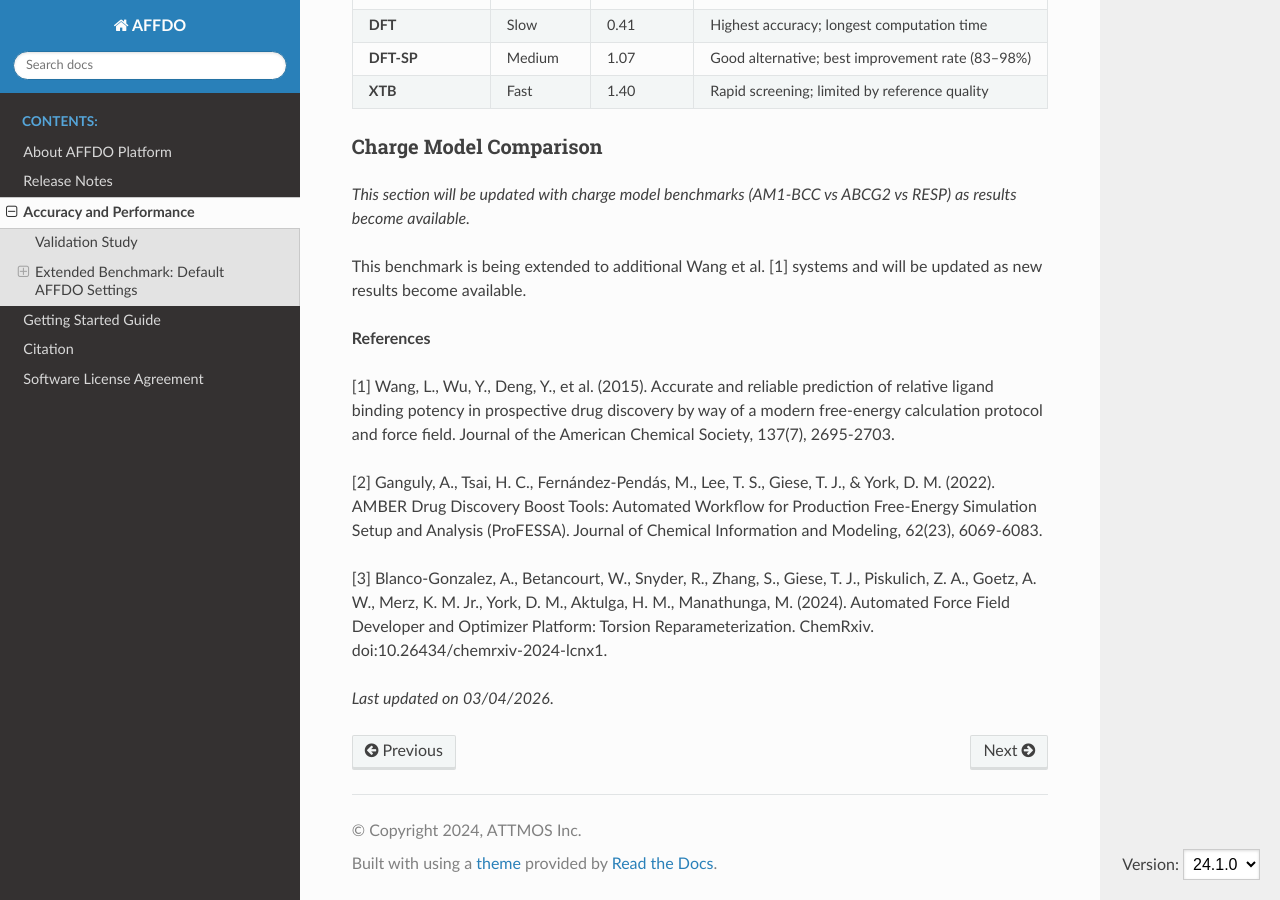
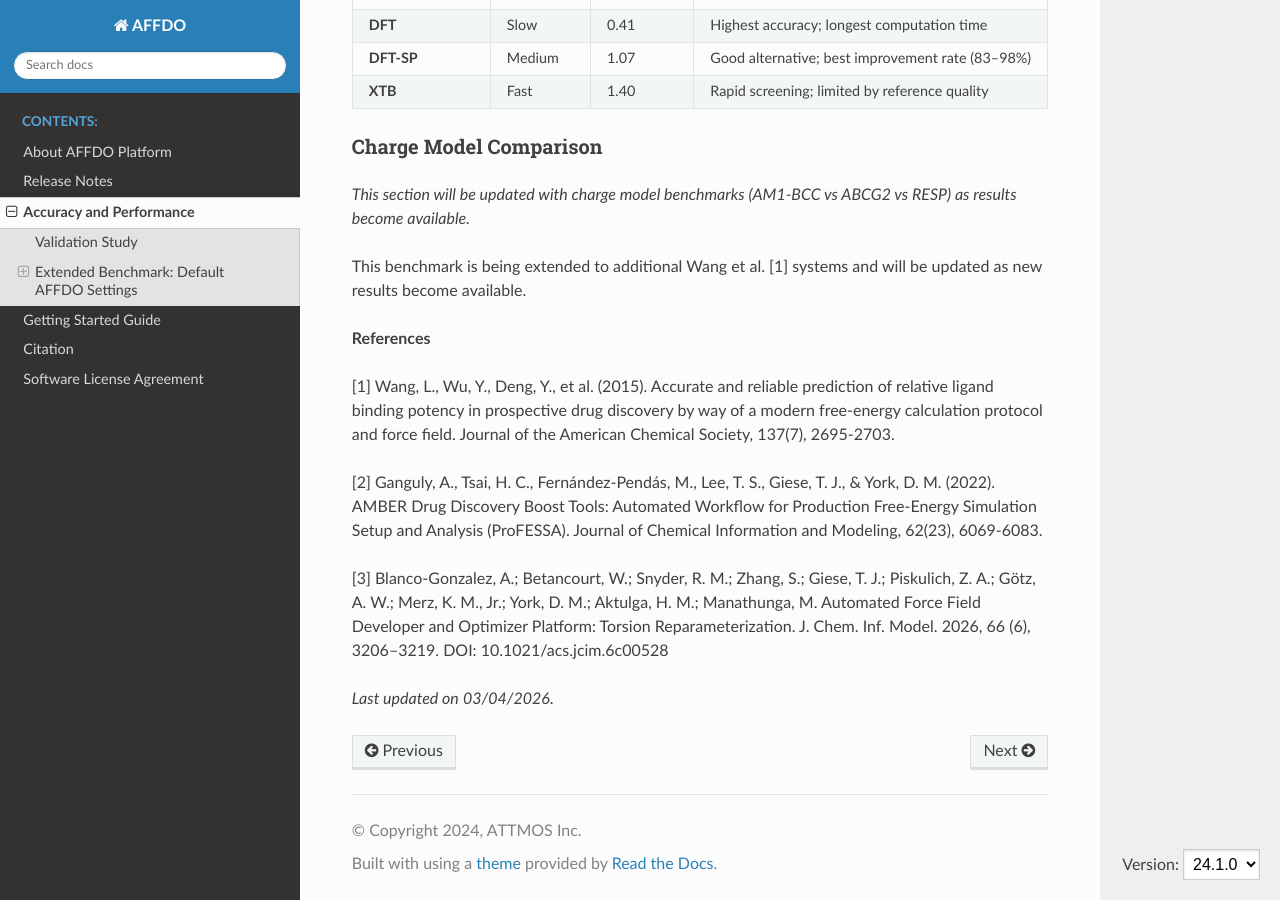
Before and after one commit to ATTMOS/AFFDOWS, a Sphinx documentation site: the page built from docs/source/user/performance.rst, in a window 1280 px wide and 900 px high, scrolled down 6903 px. Built offline with Sphinx 7.4.7 and the Read the Docs theme 3.1.0, drawn with Linux system fonts in a browser that asks for light colours.

Commit message:
docs: update citation from chemRxiv preprint to published JCIM paper
Replace all chemRxiv preprint references with the published citation:
Blanco-Gonzalez et al. J. Chem. Inf. Model. 2026, 66 (6), 3206-3219.
DOI: 10.1021/acs.jcim.6c00528

```diff
--- a/docs/source/user/citation.rst
+++ b/docs/source/user/citation.rst
@@ -5,7 +5,7 @@ Citation
 
 Please cite |AFFDO_VERSION| web service as follows.
 
-  *Blanco-Gonzalez, A.; Betancourt, W.; Snyder, R.; Zhang, S.; Giese, T. J.; Piskulich, Z. A.; Goetz, A. W.; Merz, K. M., Jr.; York, D. M.; Aktulga, H. M.; Manathunga, M. Automated Force Field Developer and Optimizer Platform: Torsion Reparameterization. ChemRxiv 2024, doi:10.26434/chemrxiv-2024-lcnx1.*
+  *Blanco-Gonzalez, A.; Betancourt, W.; Snyder, R. M.; Zhang, S.; Giese, T. J.; Piskulich, Z. A.; Götz, A. W.; Merz, K. M., Jr.; York, D. M.; Aktulga, H. M.; Manathunga, M. Automated Force Field Developer and Optimizer Platform: Torsion Reparameterization. J. Chem. Inf. Model. 2026, 66 (6), 3206–3219. DOI: 10.1021/acs.jcim.6c00528*
 
 
 *Last updated on* |UPDATE_DATE|.
--- a/docs/source/user/performance.rst
+++ b/docs/source/user/performance.rst
@@ -267,7 +267,6 @@ field. Journal of the American Chemical Society, 137(7), 2695-2703.
 Drug Discovery Boost Tools: Automated Workflow for Production Free-Energy Simulation Setup and Analysis (ProFESSA).
 Journal of Chemical Information and Modeling, 62(23), 6069-6083.
 
-[3] Blanco-Gonzalez, A., Betancourt, W., Snyder, R., Zhang, S., Giese, T. J., Piskulich, Z. A., Goetz, A. W., Merz, K. M. Jr., York, D. M., Aktulga, H. M., Manathunga, M. (2024).
-Automated Force Field Developer and Optimizer Platform: Torsion Reparameterization. ChemRxiv. doi:10.26434/chemrxiv-2024-lcnx1.
+[3] Blanco-Gonzalez, A.; Betancourt, W.; Snyder, R. M.; Zhang, S.; Giese, T. J.; Piskulich, Z. A.; Götz, A. W.; Merz, K. M., Jr.; York, D. M.; Aktulga, H. M.; Manathunga, M. Automated Force Field Developer and Optimizer Platform: Torsion Reparameterization. J. Chem. Inf. Model. 2026, 66 (6), 3206–3219. DOI: 10.1021/acs.jcim.6c00528
 
 *Last updated on* |UPDATE_DATE|.
```
Also changed, not shown: README.md (+1 -1 lines).
